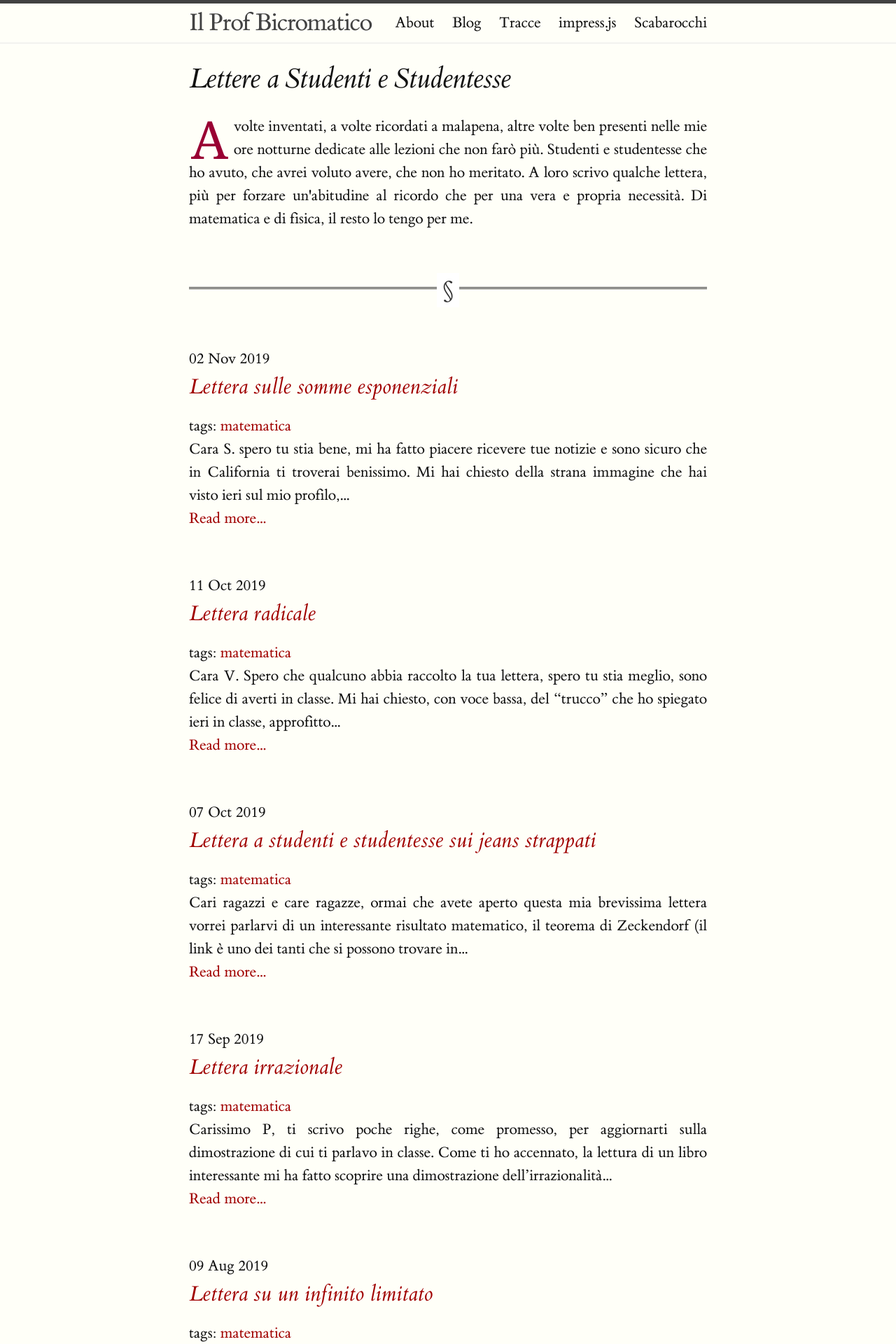
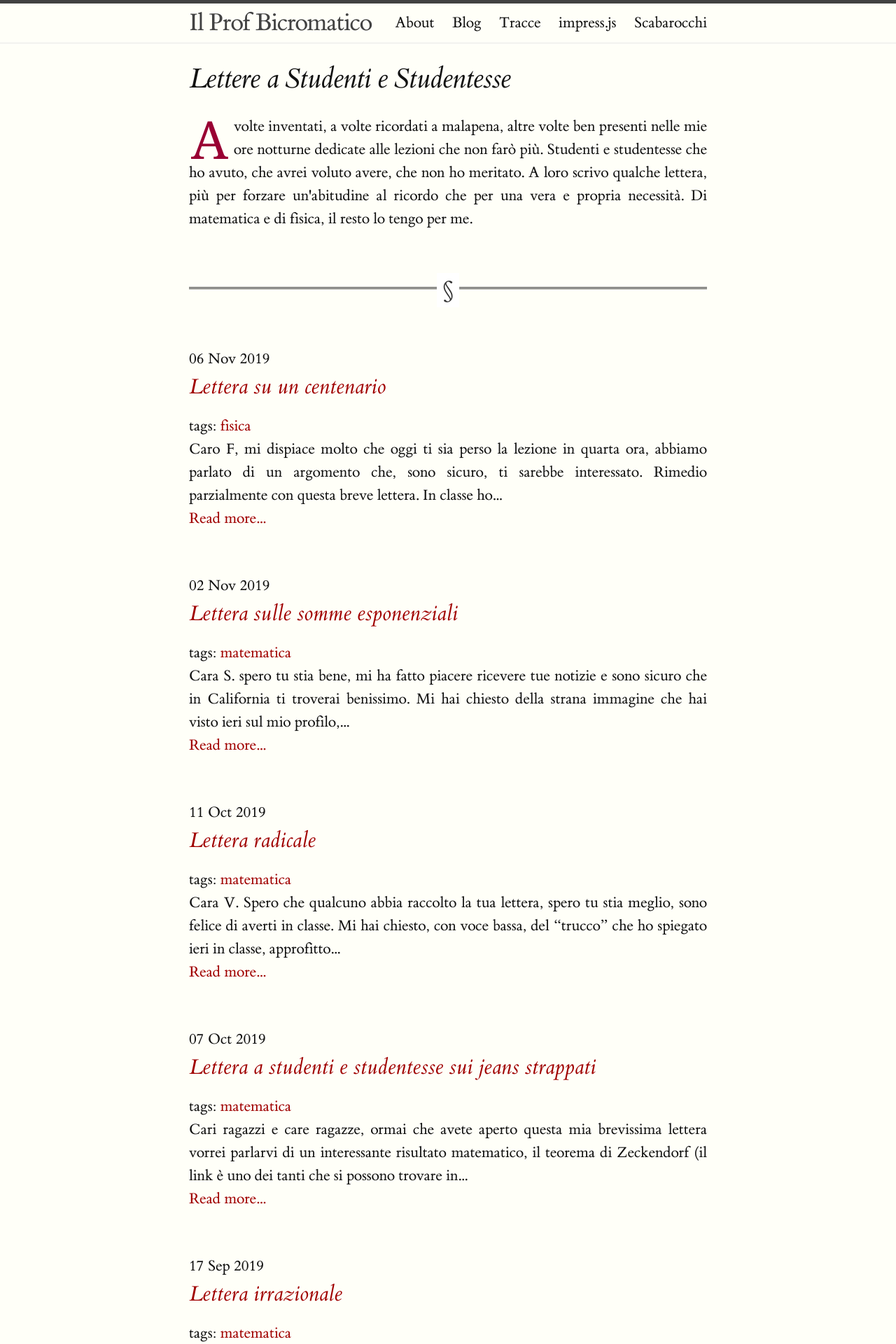
Before and after one commit to orporick/orporick.github.io, a Jekyll site: the page built from lettere.html, in a window 1280 px wide. Shown: the top 1920 px of the page at 70% size. Built offline with Jekyll 4.4.1, drawn with Linux system fonts in a browser that asks for light colours; nearby versions of some CDN libraries; some web fonts are replaced; some of the changed lines change nothing that is shown.

Commit message:
Nuovo post

```diff
--- /dev/null
+++ b/_posts/2019-11-06-lettera-su-un-centenario.markdown
@@ -0,0 +1,117 @@
+---
+layout: post
+title: "Lettera su un centenario"
+published: true
+tags: [fisica]
+categories: Lettere
+---
+
+Caro F, mi dispiace molto che oggi ti sia perso la lezione in quarta ora, abbiamo parlato di un
+argomento che, sono sicuro, ti sarebbe interessato. Rimedio parzialmente con
+questa breve lettera. In classe ho voluto festeggiare idealmente un
+anniversario, tu sai quanto io ci tenga particolarmente ai collegamenti storici della nostra
+materia. Esattamente 100 anni fa, il 6 novembre 1919, si svolse
+infatti uno degli incontri più significativi per la fisica del secolo scorso (o
+forse di ogni tempo); in quella data si tenne a Londra in sessione plenaria una
+riunione della Royal Society in cui un gruppo di astronomi rese noti i risultati
+di un esperimento cruciale: la luce viene deviata dai campi gravitazionali
+seguendo la previsione della teoria della relatività generale di Einstein, nata
+solo pochi anni prima (1915). L'importanza di questa riunione è riportata con
+enfasi nelle [parole del matematico Alfred North
+Whitehead](https://www.bollatiboringhieri.it/libri/alfred-n-whitehead-la-scienza-e-il-mondo-moderno-9788833926230/),  presente alla
+riunione:
+
+> L'atmosfera di interesse teso e palpitante era esattamente quella del dramma
+> greco: noi eravamo il coro che commentava i decreti del destino rivelati dallo
+> svolgersi di avvenimenti straordinari [...] Una grande avventura del pensiero
+> era arrivata in salvo alla riva.
+
+Di cosa si parlò in quella mattinata di novembre di esattamente 100 anni fa? Il
+[resoconto dell'incontro è disponibile in
+rete](https://royalsocietypublishing.org/doi/pdf/10.1098/rsta.1920.0009) ed è una lettura interessante che ti
+consiglio, almeno nelle sue linee generali. Il titolo "La misura della
+deviazione della luce da parte del campo gravitazionale del Sole dalle
+osservazioni dell'eclissi totale del 29 maggio 1919" non dice molto, ma per
+capire il risultato eccezionale, ottenuto da Arthur Eddington e dagli astronomi
+inglesi, facciamo qualche passo indietro. Premetto però che non entrerò in
+dettagli e sfiorerò solo la questione in quanto sarà argomento delle nostre
+lezioni a gennaio quando affronteremo la fisica moderna in classe.
+
+Nel 1905 Albert Einstein formula in un [famoso
+articolo](https://einsteinpapers.press.princeton.edu/vol2-trans/154) la sua teoria della
+relatività. Senza entrare in dettagli (che vedremo in classe), la teoria
+descrive la fisica nei sistemi di riferimento inerziali, ovvero i sistemi di
+riferimento dove vale il principio di inerzia: ogni corpo lasciato libero da
+forze permane nel suo stato di quiete o di moto rettilineo uniforme. Posto che
+esista almeno un riferimento inerziale, è facile vedere (lo abbiamo fatto in
+terza e lo ha fatto secoli fa Galileo Galіlei in un celebre passo del [Dialogo
+sopra i due massimi sistemi del mondo](https://archive.org/details/dialogodigalileo00gali)
+) che tutti i
+riferimenti in moto rettilineo uniforme rispetto a questo sono a loro volta
+inerziali. Per quanto possa sembrare una teoria semplice (e a dire la verità lo
+è), la relatività cambiò radicalmente la fisica del '900 ed il nostro modo di
+pensare. Einstein però non era soddisfatto, l'aver costruito una teoria che
+funziona solo in una classe ristretta di riferimenti (quelli inerziali appunto)
+era per lui una limitazione priva di fondamento. Iniziò così nel 1907 un viaggio
+avventuroso alla ricerca di una teoria della relatività più generale che si
+estendesse anche a sistemi non inerziali, per esempio in accelerazione rispetto
+ad un riferimento inerziale.
+
+L'idea cardine, che lo stesso Einstein definì "il pensiero più felice della mia
+vita" arrivò quasi subito: in un sistema in moto uniformemente accelerato
+rispetto ad un riferimento inerziale tutti i corpi subiscono la stessa
+accelerazione, indipendentemente dalla loro massa. Prova a pensare ad un autobus
+che viaggia a velocità costante ed improvvisamente frena; tutti i passeggerei (e
+in generale gli oggetti) vengono "spinti" in avanti con una accelerazione che
+non dipende dalla loro massa. Ma esiste un'altra situazione dove avviene
+qualcosa di molto simile, un campo gravitazionale (omogeneo). Sappiamo infatti
+che in un campo gravitazionale omogeneo, per esempio in buona approssimazione
+quello in questa stanza, ogni corpo accelera verso il basso con la stessa
+accelerazione, $9,81$ metri al secondo quadrato nel caso della Terra.
+L'intuizione di Einstein fu dunque questa: per studiare i sistemi di riferimento
+inerziali posso studiare i sistemi di riferimento in cui è presente un campo
+gravitazionale. Formulato ancora meglio il *Principio di Equivalenza* (o meglio
+una delle sue possibili formulazioni) dice che un sistema di riferimento
+accelerato rispetto ad un sistema inerziale in uno spazio vuoto è del tutto
+equivalente ad un sistema di riferimento fermo in cui è presente un campo
+gravitazionale omogeneo. Questo pensiero felice convinse Einstein che la ricerca
+di una teoria della relatività generalizzata rispetto a quella del 1905 dovesse
+contenere per forza di cose una teoria della gravitazione. Ci vollero altri 8
+anni perché Einstein, con fatica e molti errori, arrivasse nel 1915 ad una
+[teoria completa](https://einsteinpapers.press.princeton.edu/vol6-trans/158). La relatività generale non solo generalizza la teoria del 1905,
+ma costituisce una nuova teoria della gravitazione e, in maniera del tutto
+inaspettata, una nuova teoria dello spazio e del tempo.
+
+All'epoca la teoria di Einstein era puramente speculativa e si pose quindi il
+problema di trovare delle eventuali verifiche sperimentali; non era cosa da
+poco, si trattava di correggere la gravitazione universale di Newton, uno dei
+pilastri fondamentali della fisica classica di cui pochi dubitavano. Una delle conseguenze della teoria
+di Einstein era che la luce doveva muoversi non in linea retta in presenza di un
+campo gravitazionale. L'effetto dipende dal campo gravitazionale e sulla Terra
+era troppo piccolo per poter essere rivelato con la tecnologia dell'epoca. Il
+Sole forniva un campo gravitazionale più grande, si trattava di studiare
+l'eventuale deviazione dei raggi luminosi di alcune stelle vicino al disco
+solare; per evitare però che la luce del giorno impedisse la visione di questo
+effetto era necessaria una eclissi totale di sole. Ed eccoci al 1919; nel maggio
+di quell'anno furono organizzate due spedizioni inglesi (una in Africa ed una in Brasile)
+per verificare o meno la previsione di Einstein durante un'eclissi totale. Fu
+un'avventura dello spirito umano, una delle più belle storie degli ultimi anni.
+Puoi immaginare la difficoltà tecnologica, logistica e umana;
+ne parleremo molto in classe, per i dettagli ti rimando al [libro di Eddington](https://www.bollatiboringhieri.it/autori/arthur-s-eddington/)
+che fu uno dei principali protagonisti di quella spedizione. Il risultato fu
+quindi reso pubblico durante la sessione plenaria della Royal Society del 6
+novembre 1919, esattamente 100 anni fa. La teoria di Einstein della relatività
+generale non solo fu confermata in quella occasione, ma in tutte le successive
+misure sperimentali ed osservazioni astronomiche, fino ai giorni nostri. Quella
+mattina a Londra il corso della storia, almeno quello della fisica, cambiò in
+modo irreversibile ed in capo a pochi giorni Einstein divenne l'archetipo del
+genio che oggi conosciamo.
+
+Bene, so di essere rimasto molto sul vago e di averti dato solo qualche spunto
+(che spero tu possa approfondire autonomamente); come ti ho detto è un'avventura
+a cui tengo molto per formazione personale (è il motivo per cui da ragazzo mi
+sono avvicinato alla fisica prima ed alla matematica poi) e tratterò questi
+argomenti in modo molto dettagliato (anche troppo per voi, già prevedo le vostre
+bonarie lamentele sui compiti in classe) subito dopo Natale.
+
+Un caro saluto, prof.
--- a/_sass/_base.scss
+++ b/_sass/_base.scss
@@ -132,7 +132,7 @@ blockquote {
     color: $grey-color;
     border-left: 4px solid $grey-color-light;
     padding-left: $spacing-unit / 2;
-    font-size: 18px;
+    font-size: 22px;
     letter-spacing: -1px;
     font-style: italic;
 
```
